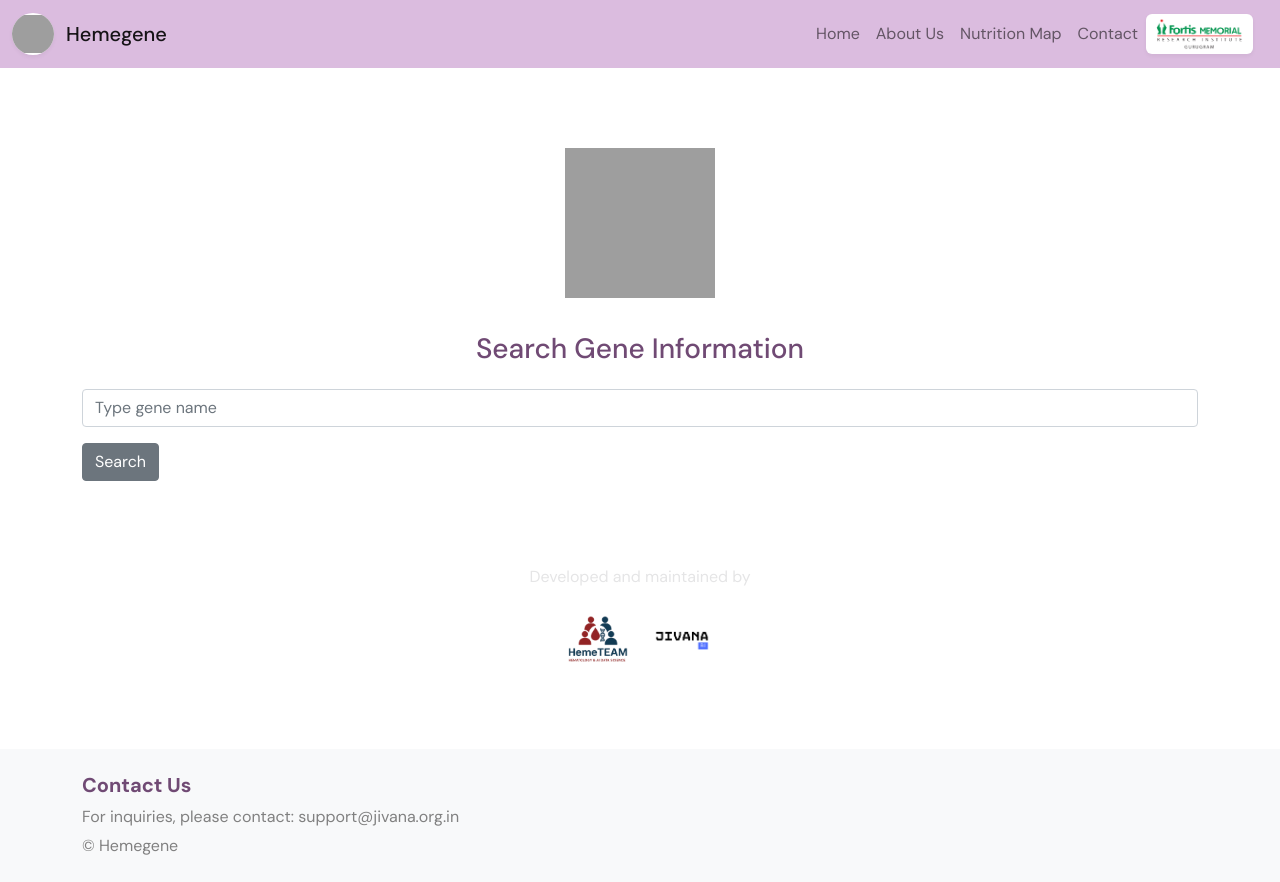
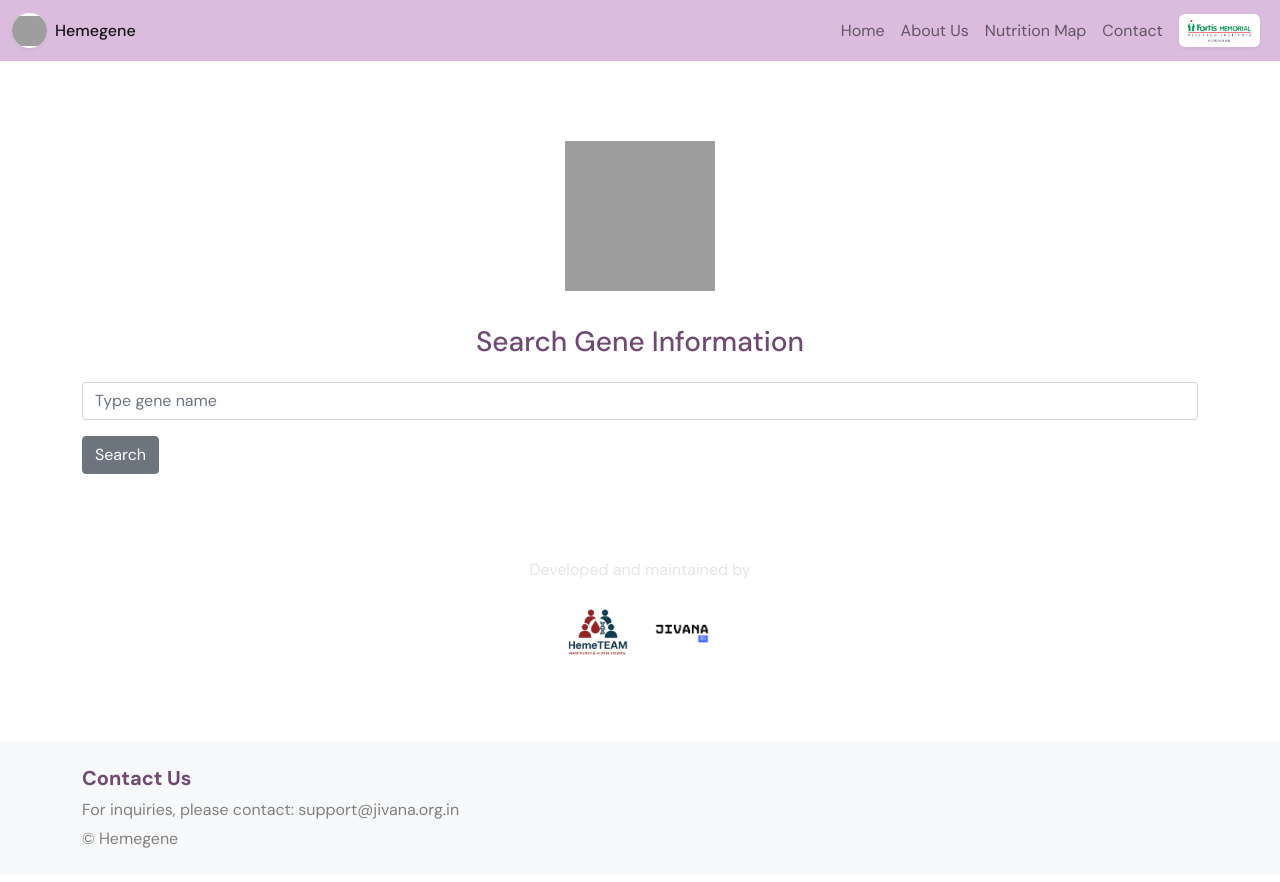
Before and after one commit to swarsatkn/gene_database_v0_03_dev, a Flask app: page / in a window 1280 px wide. After the commit the page ends 848 px from the top, so only its background shows below. Run offline with Flask 3, Linux system fonts and the light colour scheme; some libraries are stand-ins or nearby versions; grey boxes are pictures that could not be loaded.

Commit message:
Optimize mobile navbar for single-line display across all templates

```diff
--- a/templates/index.html
+++ b/templates/index.html
@@ -51,33 +51,32 @@
 
 <body>
     <!-- Navigation Bar -->
-    <nav class="navbar navbar-expand-lg navbar-light" style="background-color: #DBBCDF;">
-        <div class="container-fluid">
-            <a class="navbar-brand" href="/" style="display: flex; align-items: center;">
+    <nav class="navbar navbar-expand-lg navbar-light" style="background-color: #DBBCDF; padding: 0.5rem 0;">
+        <div class="container-fluid d-flex align-items-center justify-content-between flex-nowrap">
+            <a class="navbar-brand d-flex align-items-center m-0" href="/" style="flex-shrink: 0;">
                 <div
-                    style="background-color: white; width: 42px; height: 42px; border-radius: 50%; display: flex; align-items: center; justify-content: center; margin-right: 12px; box-shadow: 0 2px 4px rgba(0,0,0,0.05); overflow: hidden;">
+                    style="background-color: white; width: 35px; height: 35px; border-radius: 50%; display: flex; align-items: center; justify-content: center; margin-right: 8px; box-shadow: 0 2px 4px rgba(0,0,0,0.05); overflow: hidden;">
                     <img src="{{ url_for('static', filename='Hemegene.gif') }}" alt="Hemegene Logo"
-                        style="height: 38px; width: auto;">
+                        style="height: 30px; width: auto;">
                 </div>
-                <span style="font-weight: 500;">Hemegene</span>
+                <span style="font-weight: 500; font-size: 1rem;">Hemegene</span>
             </a>
 
-            <!-- Clinical Authority: Fortis Logo on Right (Desktop) -->
-            <div class="ms-auto d-flex align-items-center order-md-2" style="margin-right: 15px;">
-
+            <!-- Clinical Authority: Fortis Logo -->
+            <div class="d-flex align-items-center mx-2 order-lg-2" style="flex-shrink: 0;">
                 <div
-                    style="background-color: white; padding: 4px 10px; border-radius: 6px; display: flex; align-items: center; justify-content: center; box-shadow: 0 2px 4px rgba(0,0,0,0.05);">
+                    style="background-color: white; padding: 4px 8px; border-radius: 6px; display: flex; align-items: center; justify-content: center; box-shadow: 0 2px 4px rgba(0,0,0,0.05);">
                     <a href="https://www.fortishealthcare.com/location/fortis-memorial-research-institute-gurgaon"
                         target="_blank">
                         <img src="{{ url_for('static', filename='fmri_gurgaon.png') }}" alt="Fortis Logo"
-                            style="height: 32px; width: auto;">
+                            style="height: 24px; width: auto;">
                     </a>
                 </div>
             </div>
 
-            <button class="navbar-toggler order-md-3" type="button" data-bs-toggle="collapse"
+            <button class="navbar-toggler order-lg-3" type="button" data-bs-toggle="collapse"
                 data-bs-target="#navbarNav" aria-controls="navbarNav" aria-expanded="false"
-                aria-label="Toggle navigation">
+                aria-label="Toggle navigation" style="padding: 0.2rem 0.4rem; font-size: 0.85rem; flex-shrink: 0;">
                 <span class="navbar-toggler-icon"></span>
             </button>
             <div class="collapse navbar-collapse" id="navbarNav">
```
Also changed, not shown: templates/about.html (+12 -13 lines), templates/gene_info.html (+12 -13 lines), templates/nutrition_map.html (+12 -13 lines).
